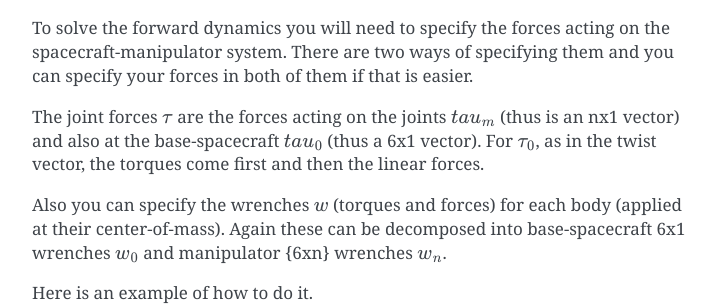
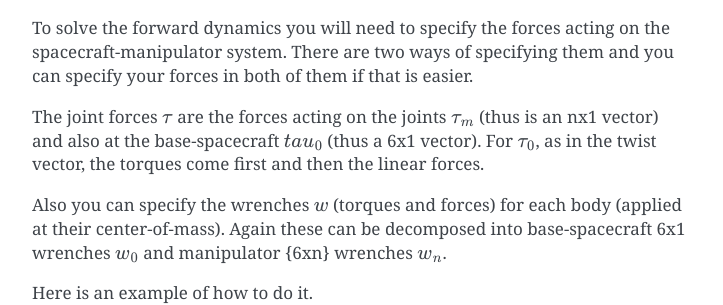
Before and after one commit to wujiashu0421/SPART, a Sphinx documentation site: the page built from docs/source/Tutorial.rst, in a window 1280 px wide and 900 px high, scrolled down 8556 px. Shown: the part 159-464 px from the top of the window, without its empty margins (388-1111 px from the left). Built offline with Sphinx 7.4.7, drawn with Linux system fonts in a browser that asks for light colours.

Commit message:
Corrected a typo.

```diff
--- a/docs/source/Tutorial.rst
+++ b/docs/source/Tutorial.rst
@@ -310,7 +310,7 @@ Forward Dynamics
 
 To solve the forward dynamics you will need to specify the forces acting on the spacecraft-manipulator system. There are two ways of specifying them and you can specify your forces in both of them if that is easier.
 
-The joint forces :math:`\tau` are the forces acting on the joints :math:`tau_{m}` (thus is an nx1 vector) and also at the base-spacecraft :math:`tau_{0}` (thus a 6x1 vector). For :math:`\tau_{0}`, as in the twist vector, the torques come first and then the linear forces.
+The joint forces :math:`\tau` are the forces acting on the joints :math:`\tau_{m}` (thus is an nx1 vector) and also at the base-spacecraft :math:`tau_{0}` (thus a 6x1 vector). For :math:`\tau_{0}`, as in the twist vector, the torques come first and then the linear forces.
 
 Also you can specify the wrenches :math:`w` (torques and forces) for each body (applied at their center-of-mass). Again these can be decomposed into base-spacecraft 6x1 wrenches :math:`w_{0}` and manipulator {6xn} wrenches :math:`w_{n}`.
 
```
